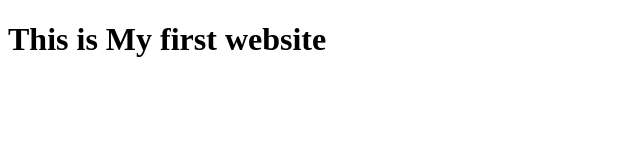
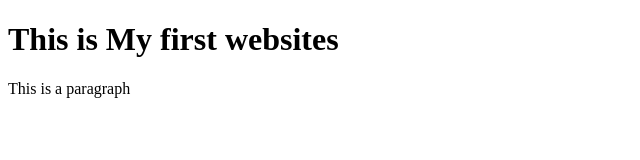
Before and after one commit to Mihan-Coder/My-First-Website, a plain HTML site: page index.html in a window 1280 px wide. Shown: the whole page, without its empty margins (0-640 px from the left). Drawn offline with Linux system fonts and the light colour scheme.

Commit message:
learned github

```diff
--- a/index.html
+++ b/index.html
@@ -4,6 +4,7 @@
     <title>Document</title>
 </head>
 <body>
-    <h1>This is My first website</h1>
+    <h1>This is My first websites</h1>
+    <p>This is a paragraph</p>
 </body>
 </html>
```
